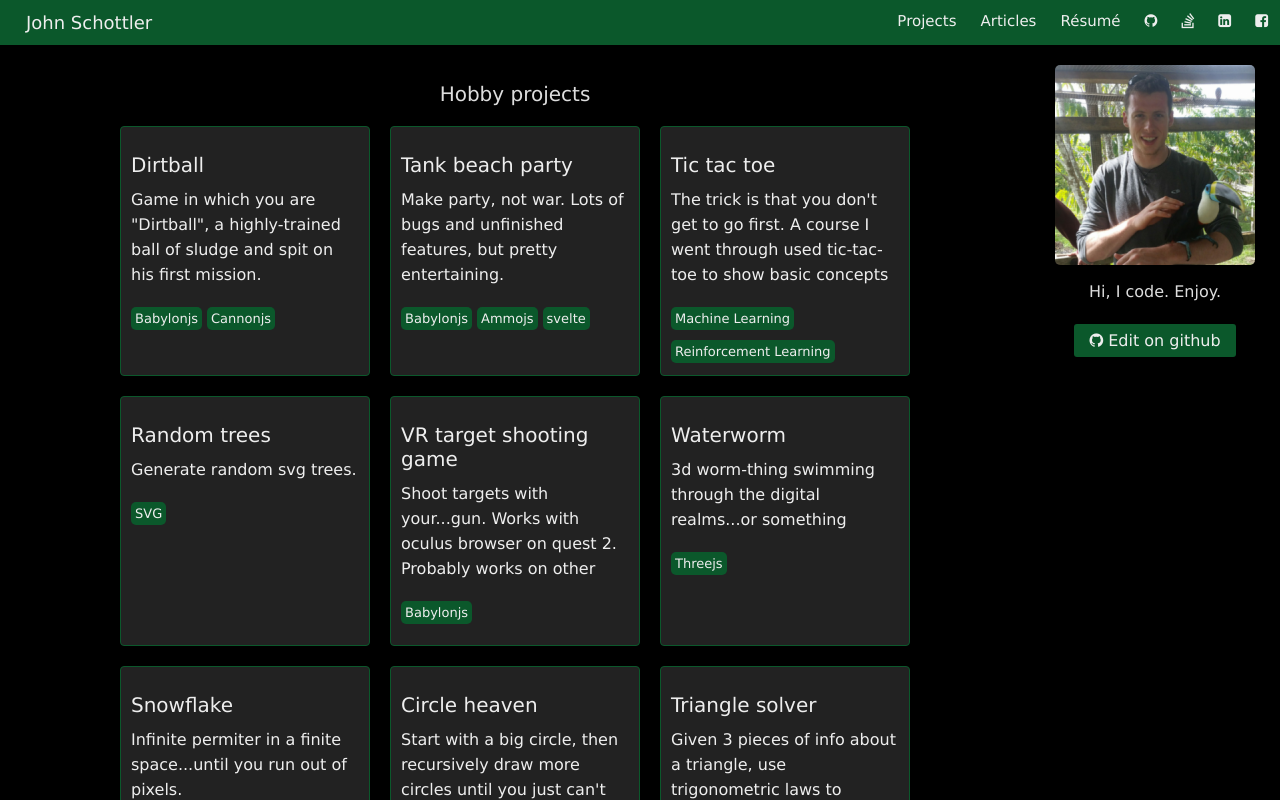
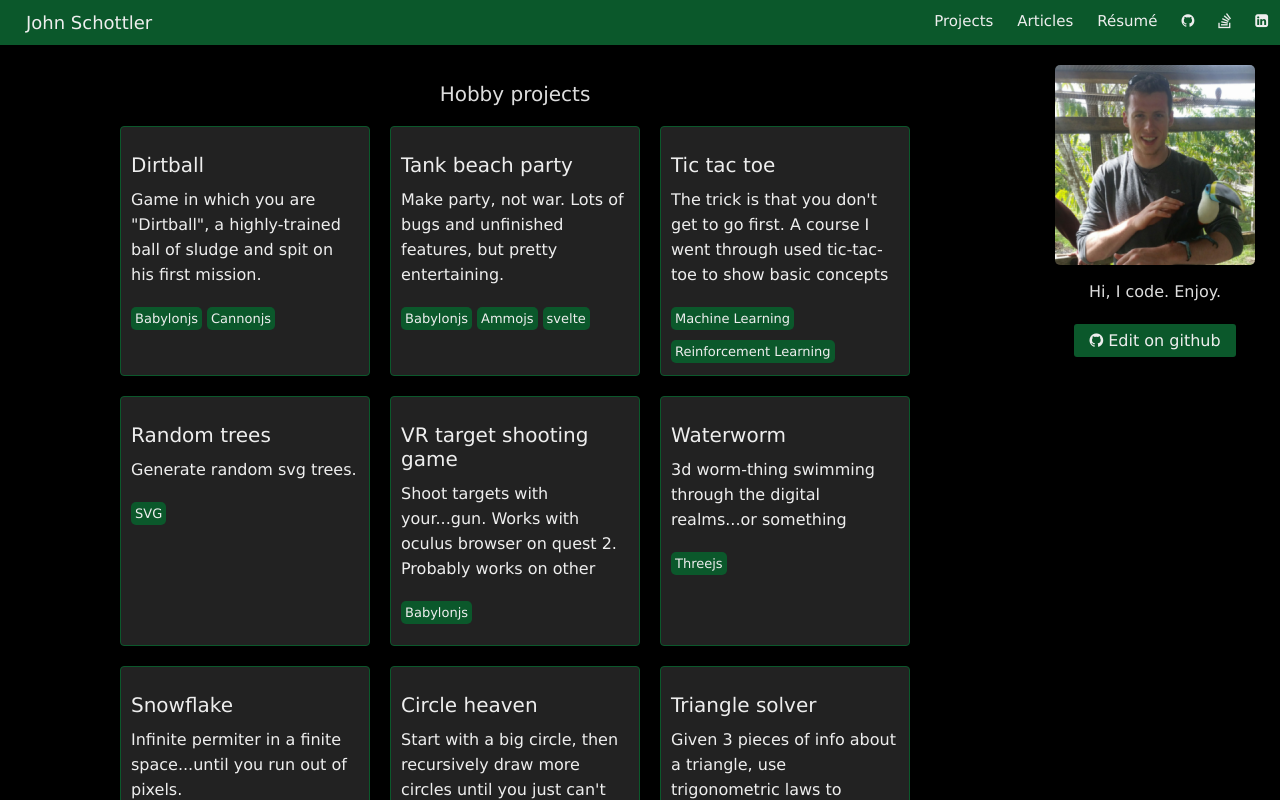
Before and after one commit to JohnnyFun/johnschottlercom, a Svelte app: page / in a window 1280 px wide. Built offline with nearby package versions, Linux system fonts and the light colour scheme; a small style sheet from the web is missing.

Commit message:
remove facebook. I don't really even use facebook and it doesn't make sense for people going to my site to need to see it anyway.

```diff
--- a/src/components/Header.svelte
+++ b/src/components/Header.svelte
@@ -12,9 +12,6 @@
     </a>
     <a href="https://www.linkedin.com/in/john-schottler-8b353235" title="linkedin" target="_blank">
       <Icon type="linkedin-square" />
-    </a>
-    <a href="https://www.facebook.com/johncschottler" title="facebook" target="_blank">
-      <Icon type="facebook-square" />
     </a>
   </MenuItems>
 </nav>
@@ -65,7 +62,7 @@
     font-weight: 100;
   }
 
-  @media only screen and (max-width: 580px) {
+  @media only screen and (max-width: 550px) {
     nav {
       display: block;
       text-align: center;
```
